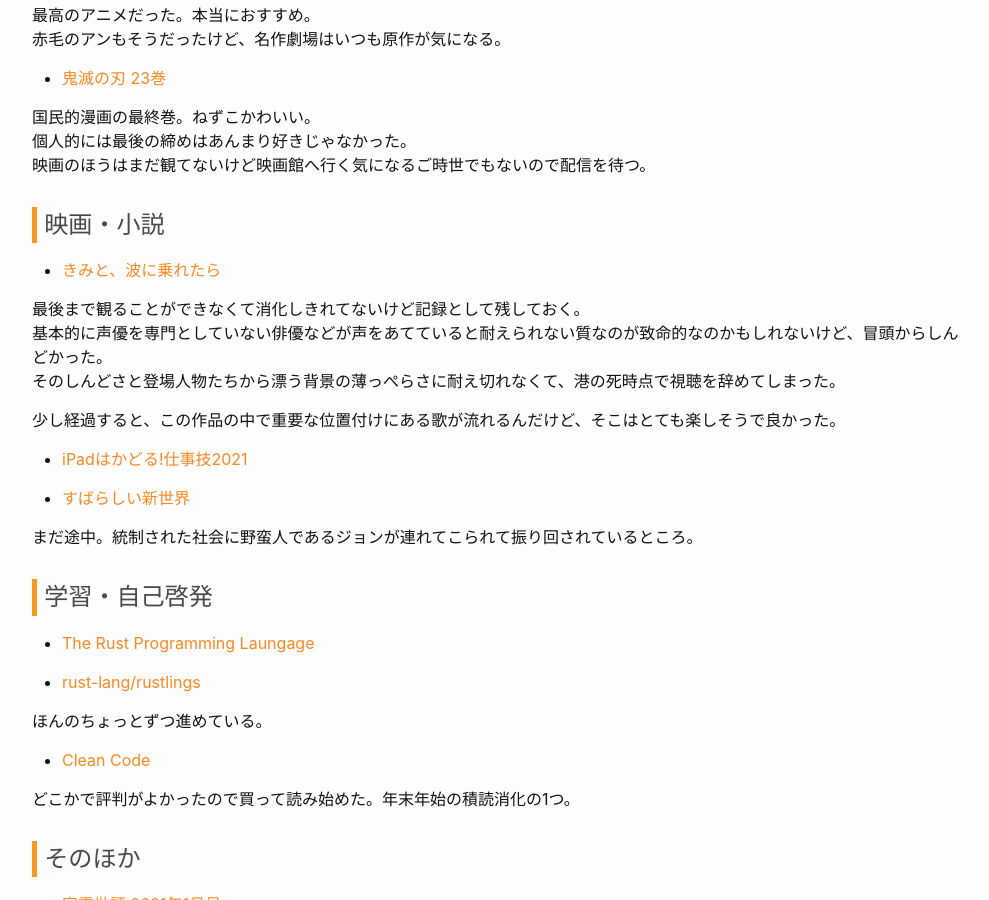
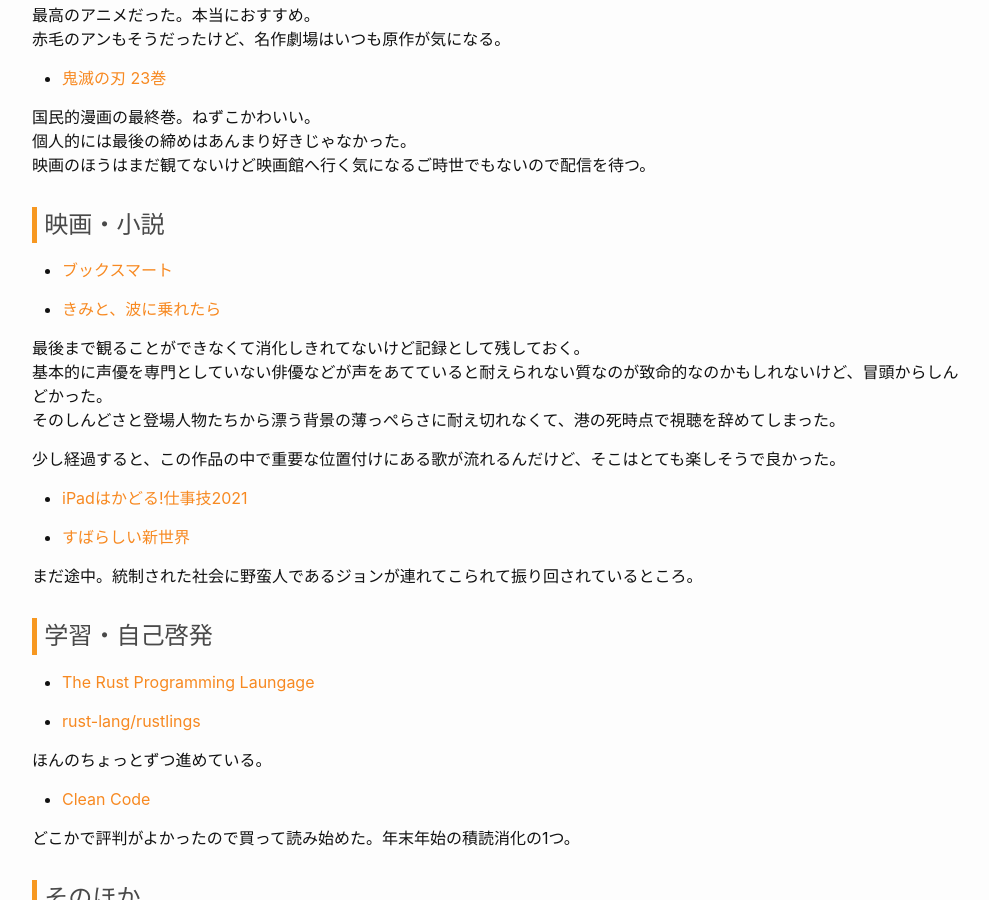
Before and after one commit to ryoo14/blog_ryoo_cc, a Jekyll site: the page built from 2021-01-31-montyly_contents.md, in a window 1280 px wide and 900 px high, scrolled down 339 px. Shown: the whole window, without its empty margins (138-1127 px from the left). Built offline with Jekyll 4.4.1, drawn with Linux system fonts in a browser that asks for light colours.

Commit message:
20210110

```diff
--- a/2021-01-31-montyly_contents.md
+++ b/2021-01-31-montyly_contents.md
@@ -21,6 +21,10 @@ categories: monthly_contents
 映画のほうはまだ観てないけど映画館へ行く気になるご時世でもないので配信を待つ。
 
 ## 映画・小説
+
+- [ブックスマート](https://www.netflix.com/title/81061054?s=i&trkid=250311567)
+
+
 
 - [きみと、波に乗れたら](https://amzn.to/385709i)
 
```
